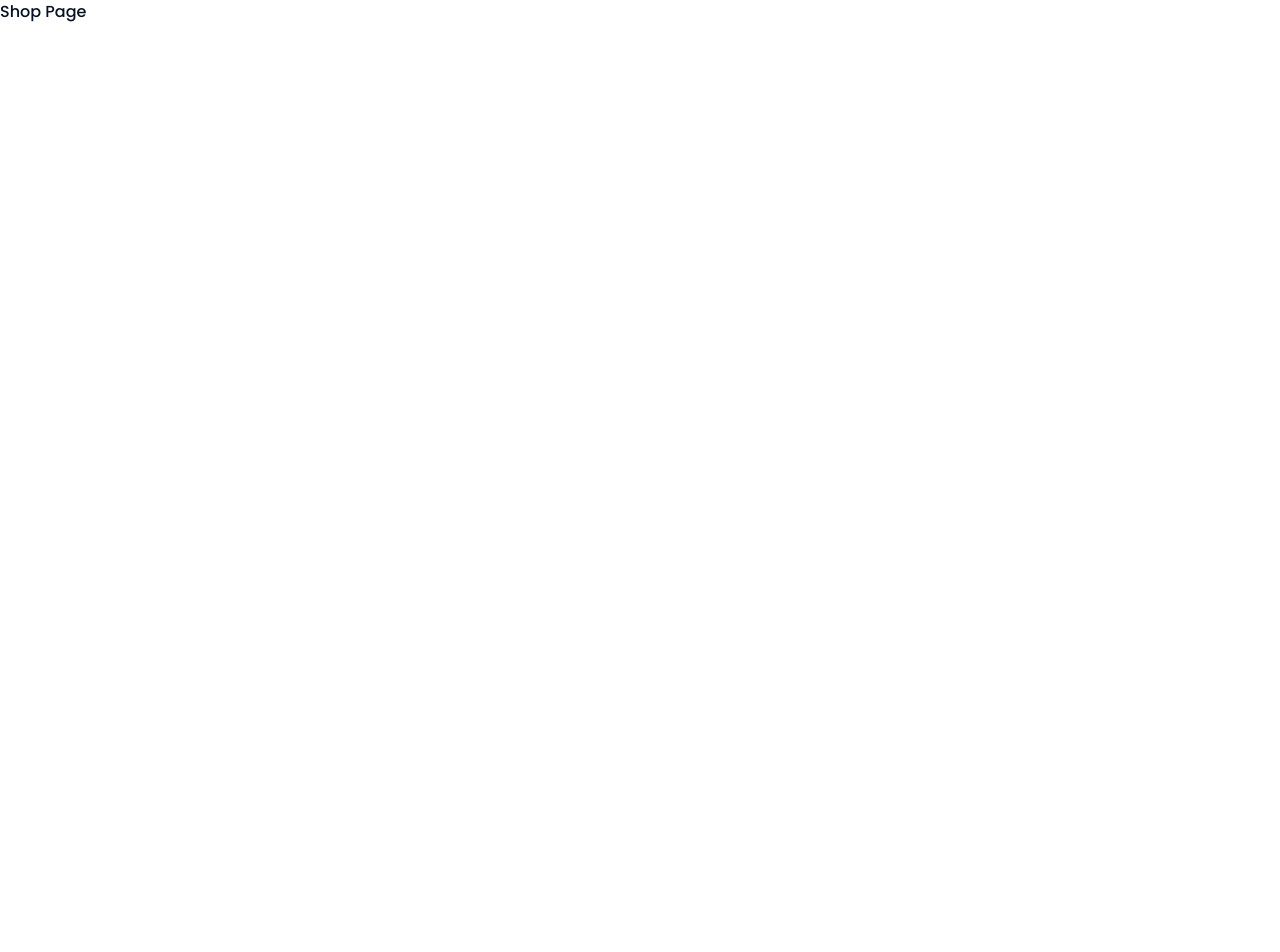
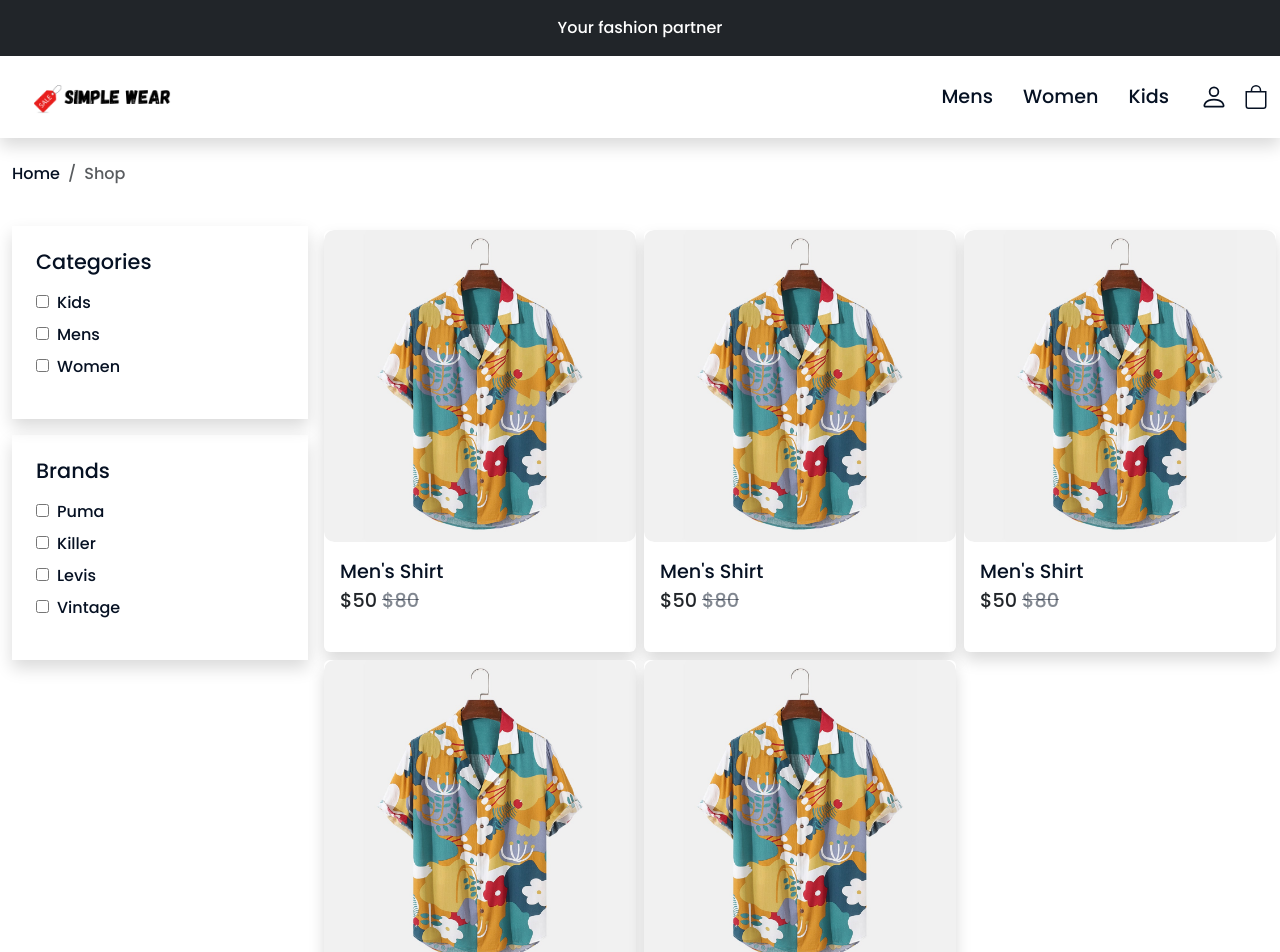
Before and after one commit to AyodhyaSankalpa/Laravel-React-E-commerce, a React app in the folder frontend/: page /shop in a window 1280 px wide. Shown: the top 952 px of the page. Before the commit the page ends 800 px from the top, so only its background shows below. Built offline with nearby package versions, Linux system fonts and the light colour scheme; the HTML template or start-up script is replaced by a standard one.

Commit message:
Create Shop page

```diff
--- a/frontend/src/assets/css/style.scss
+++ b/frontend/src/assets/css/style.scss
@@ -156,6 +156,9 @@
     .card-body{
         a{
             font-size: 1.2em;
+            &:hover{
+                color: $primary-color;
+            }
         }
         .price{
             font-size: 1.2em;
--- a/frontend/src/components/Shop.jsx
+++ b/frontend/src/components/Shop.jsx
@@ -1,10 +1,139 @@
 import React from 'react'
+import Layout from './common/Layout'
+import ProductOneImage from '../assets/images/f1.jpg';
+
 
 const Shop = () => {
   return (
-    <div>
-        Shop Page
-    </div>
+    <Layout>
+      <div className="container">
+        <nav aria-label="breadcrumb" className='py-4'>
+          <ol class="breadcrumb">
+            <li class="breadcrumb-item"><a href="#">Home</a></li>
+            <li class="breadcrumb-item active" aria-current="page">Shop</li>
+          </ol>
+        </nav>
+
+        <div className="row">
+          <div className="col-md-3">
+              <div className="crad shadow border-0 mb-3">
+                <div className="card-body p-4">
+                    <h3 className='mb-3'>Categories</h3>
+                    <ul>
+                      <li className='mb-2'>
+                        <input type="checkbox" />
+                        <label htmlFor="" className='ps-2'>Kids</label>
+                      </li>
+                      <li className='mb-2'>
+                        <input type="checkbox" />
+                        <label htmlFor="" className='ps-2'>Mens</label>
+                      </li>
+                      <li className='mb-2'>
+                        <input type="checkbox" />
+                        <label htmlFor="" className='ps-2'>Women</label>
+                      </li>
+                    </ul>
+                </div>
+              </div>
+              <div className="crad shadow border-0 mb-3">
+                <div className="card-body p-4">
+                    <h3 className='mb-3'>Brands</h3>
+                    <ul>
+                      <li className='mb-2'>
+                        <input type="checkbox" />
+                        <label htmlFor="" className='ps-2'>Puma</label>
+                      </li>
+                      <li className='mb-2'>
+                        <input type="checkbox" />
+                        <label htmlFor="" className='ps-2'>Killer</label>
+                      </li>
+                      <li className='mb-2'>
+                        <input type="checkbox" />
+                        <label htmlFor="" className='ps-2'>Levis</label>
+                      </li>
+                      <li className='mb-2'>
+                        <input type="checkbox" />
+                        <label htmlFor="" className='ps-2'>Vintage</label>
+                      </li>
+                    </ul>
+                </div>
+              </div>
+          </div>
+          <div className="col-md-9">
+            <div className="row pb-5">
+
+                <div className="col-md-4 col-6 p-1">
+                  <div className="product card border-0 shadow">
+                    <div className="card-img">
+                        <img src={ProductOneImage} alt="" className='w-100' />
+                    </div>
+                    <div className="card-body">
+                      <a href="">Men's Shirt</a>
+                      <div className="price">
+                        $50 <span className='text-decoration-line-through'>$80</span>
+                      </div>
+                    </div>
+                  </div>
+                </div>
+                <div className="col-md-4 col-6 p-1">
+                  <div className="product card border-0 shadow">
+                    <div className="card-img">
+                        <img src={ProductOneImage} alt="" className='w-100' />
+                    </div>
+                    <div className="card-body">
+                      <a href="">Men's Shirt</a>
+                      <div className="price">
+                        $50 <span className='text-decoration-line-through'>$80</span>
+                      </div>
+                    </div>
+                  </div>
+                </div>
+                <div className="col-md-4 col-6 p-1">
+                  <div className="product card border-0 shadow">
+                    <div className="card-img">
+                        <img src={ProductOneImage} alt="" className='w-100' />
+                    </div>
+                    <div className="card-body">
+                      <a href="">Men's Shirt</a>
+                      <div className="price">
+                        $50 <span className='text-decoration-line-through'>$80</span>
+                      </div>
+                    </div>
+                  </div>
+                </div>
+                <div className="col-md-4 col-6 p-1">
+                  <div className="product card border-0 shadow">
+                    <div className="card-img">
+                        <img src={ProductOneImage} alt="" className='w-100' />
+                    </div>
+                    <div className="card-body">
+                      <a href="">Men's Shirt</a>
+                      <div className="price">
+                        $50 <span className='text-decoration-line-through'>$80</span>
+                      </div>
+                    </div>
+                  </div>
+                </div>
+                <div className="col-md-4 col-6 p-1">
+                  <div className="product card border-0 shadow">
+                    <div className="card-img">
+                        <img src={ProductOneImage} alt="" className='w-100' />
+                    </div>
+                    <div className="card-body">
+                      <a href="">Men's Shirt</a>
+                      <div className="price">
+                        $50 <span className='text-decoration-line-through'>$80</span>
+                      </div>
+                    </div>
+                  </div>
+                </div>
+
+            </div>
+          </div>
+        </div>
+
+      </div>
+    </Layout>
   )
 }
 
--- a/frontend/src/components/common/Header.jsx
+++ b/frontend/src/components/common/Header.jsx
@@ -12,7 +12,7 @@
             <div className="container">
                 <Navbar expand="lg" className="">
 
-                  <Navbar.Brand href="#">
+                  <Navbar.Brand href="/">
                     <img src={Logo} alt="" width={170}/>
                   </Navbar.Brand>
                   <Navbar.Toggle aria-controls="navbarScroll" />
--- a/frontend/src/components/common/LatestProducts.jsx
+++ b/frontend/src/components/common/LatestProducts.jsx
@@ -4,7 +4,7 @@
 
 const LatestProducts = () => {
   return (
-    <section className="section-2 py-5">
+    <section className="section-2 pt-5">
             <div className="container">
                 <h2>New Arrivals</h2>
                 <div className="row mt-4 m-1">
```
